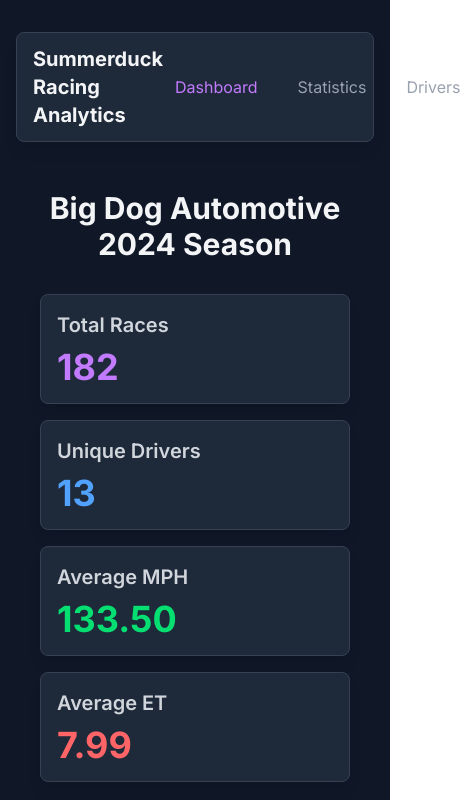
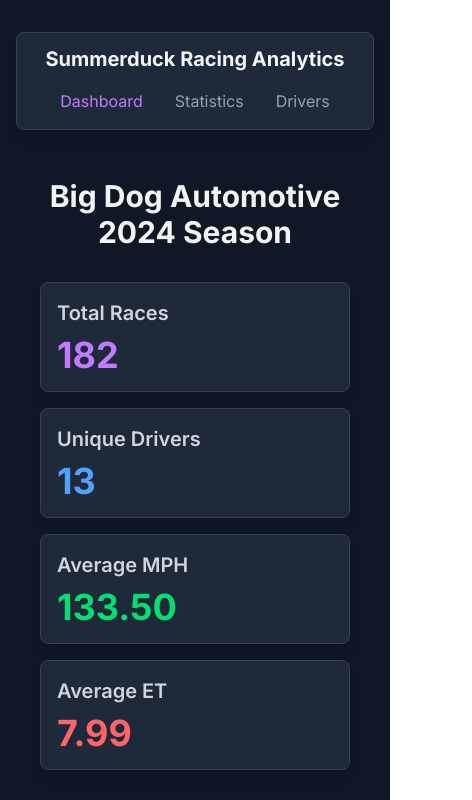
Before and after one commit to Codykilpatrick/summerduck-dashboard, a Next.js app: page / in a window 390 px wide. Shown: the top 800 px of the page, 472 px wide, since content can reach past the window. Built offline with nearby package versions, Linux system fonts and the light colour scheme.

Commit message:
Fix nav bar responsiveness

```diff
--- a/src/app/page.tsx
+++ b/src/app/page.tsx
@@ -26,9 +26,9 @@
       <div className="container mx-auto px-4 py-8">
         {/* Navigation Bar */}
         <nav className="mb-6 px-4 py-3 bg-gray-800 rounded-lg shadow-lg border border-gray-700">
-          <div className="flex justify-between items-center">
-            <div className="text-xl font-bold text-gray-100">Summerduck Racing Analytics</div>
-            <div className="flex space-x-4">
+          <div className="flex flex-col sm:flex-row justify-between items-center">
+            <div className="text-xl font-bold text-gray-100 mb-3 sm:mb-0">Summerduck Racing Analytics</div>
+            <div className="flex flex-wrap justify-center gap-2 sm:space-x-4">
               <button
                 className={`px-3 py-1 focus:outline-none ${activeComponent === 'dashboard' ? 'text-purple-400' : 'text-gray-400 hover:text-purple-400'}`}
                 onClick={() => setActiveComponent('dashboard')}
```
